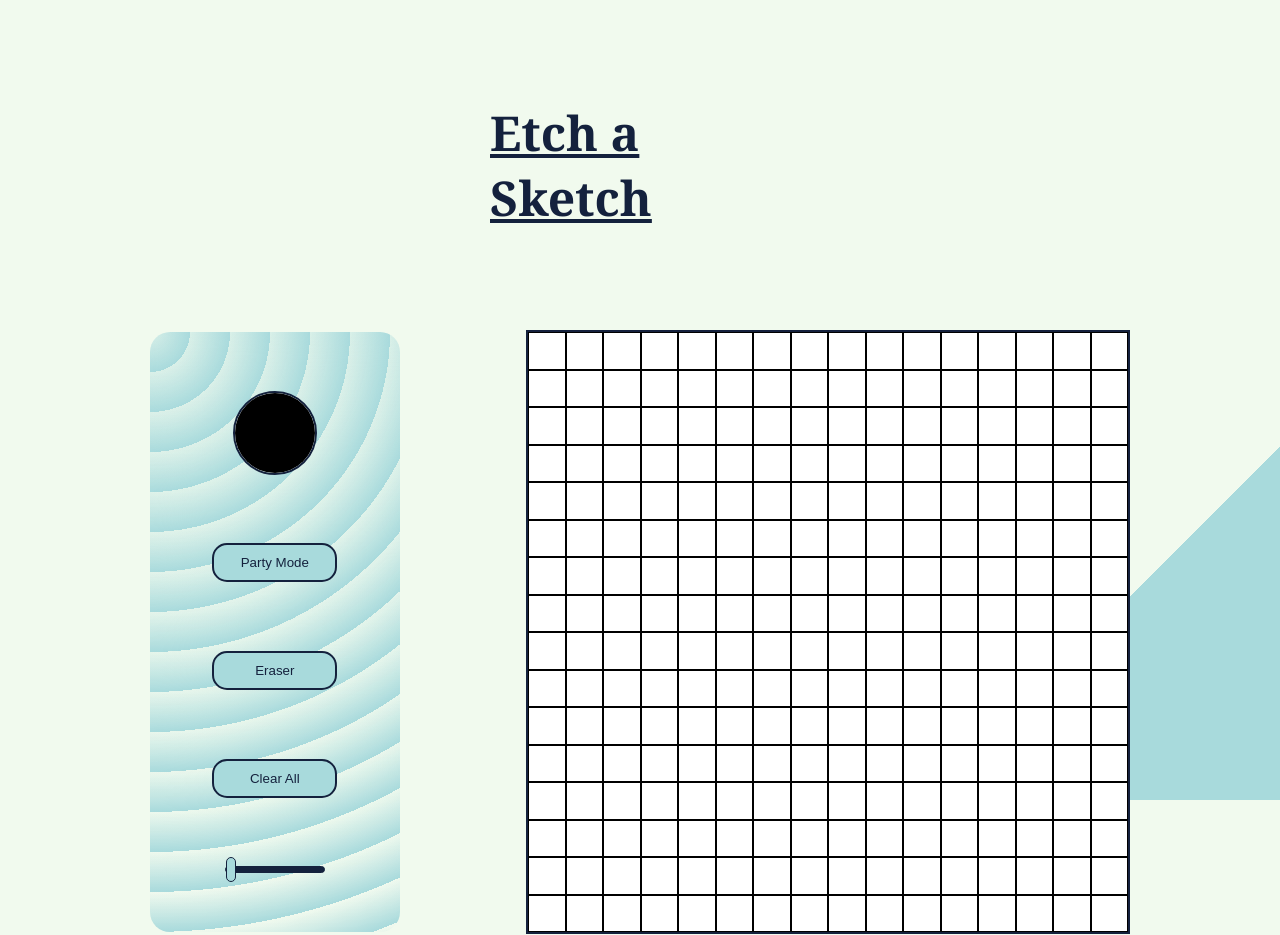
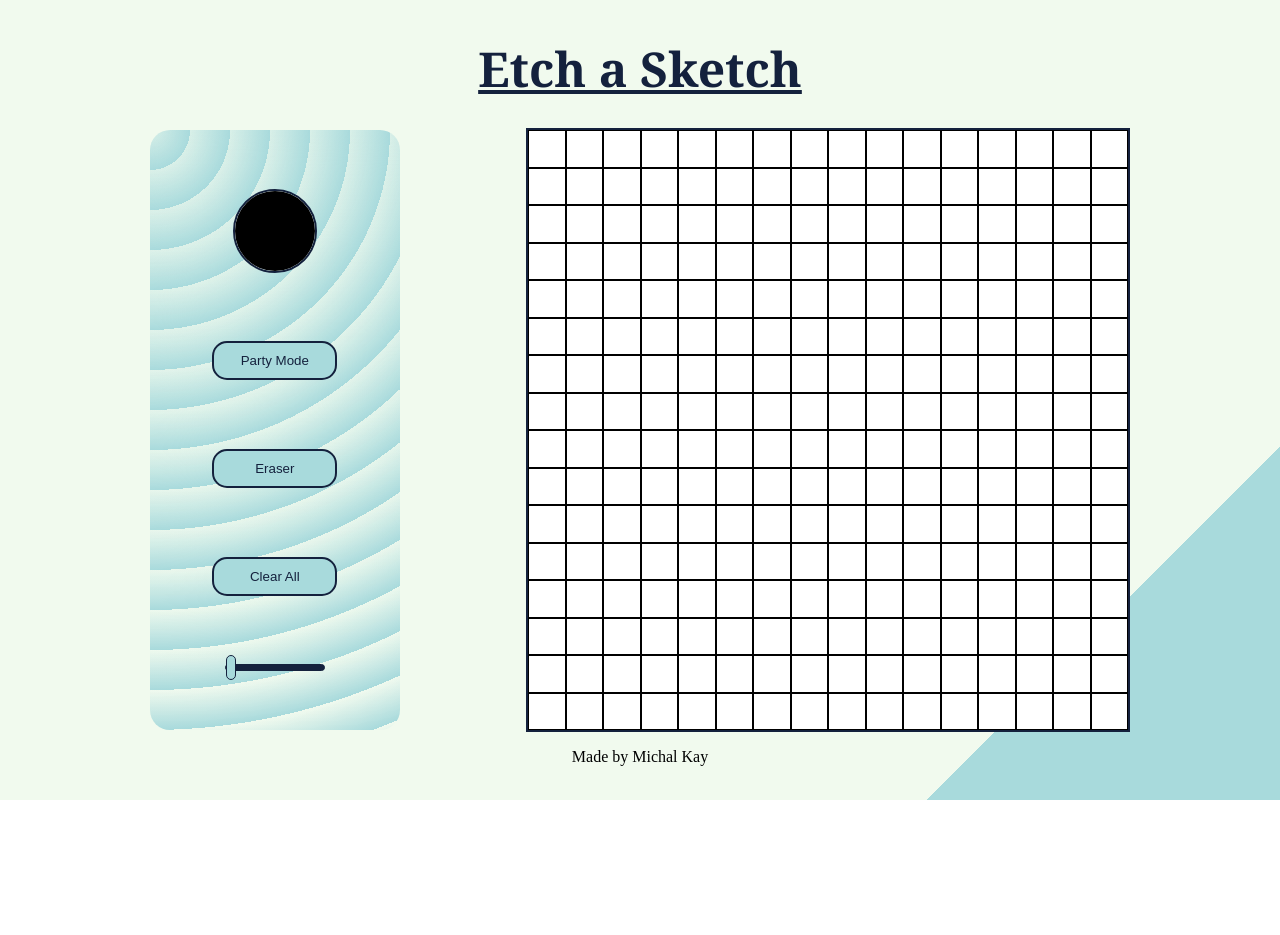
Before and after one commit to makaszy/etch-a-sketch, a website built with webpack: page dist/index.html in a window 1280 px wide. Shown: the top 935 px of the page. After the commit the page ends 800 px from the top, so only its background shows below. Built offline with nearby package versions, Linux system fonts and the light colour scheme.

Commit message:
Fix header styling

```diff
--- a/src/components/layout/header.scss
+++ b/src/components/layout/header.scss
@@ -1,8 +1,13 @@
 @import "../themes/colors.scss";
 
+.header {
+  display: flex;
+  justify-content: center;
+  align-items: center;
+  height: 15vh;
+}
+
 .header__title {
-  width: 300px;
-  margin: 100px auto;
   font-size: 48px;
   color: $title-color;
   text-decoration: $title-color underline solid;
```
Also changed, not shown: dist/index.html, dist/output.css, 1 other file.
